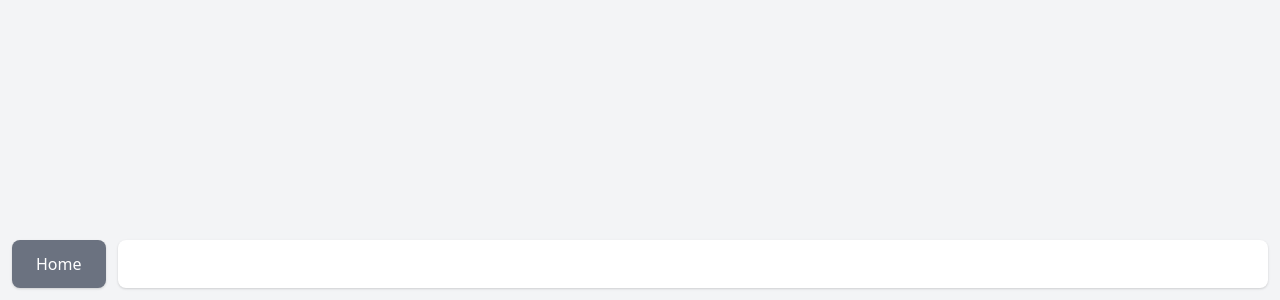
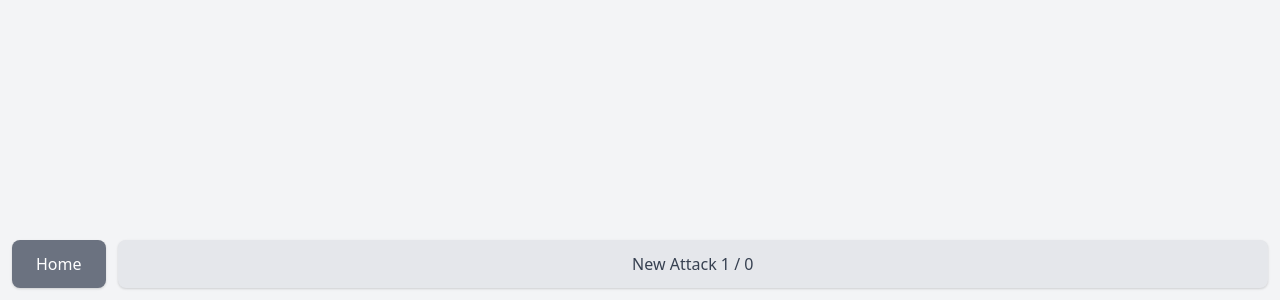
Before and after one commit to fraserbenjamin/syllabus, a React (Create React App) app: page /play in a window 1280 px wide. Shown: the part 500-800 px from the top of the page. Built offline with nearby package versions, Linux system fonts and the light colour scheme; the HTML template or start-up script is replaced by a standard one.

Commit message:
Added disabled state to next button

```diff
--- a/src/components/randomAttacks/Play.tsx
+++ b/src/components/randomAttacks/Play.tsx
@@ -61,10 +61,11 @@ const Play = () => {
           Home
         </button>
         <button
-          className={`py-3 px-6 text-white rounded-lg transition-colors duration-200 shadow font-medium ${activeGroup().baseColour} hover:${activeGroup().hoverColour} flex-grow`}
+          disabled={pointer + 1 >= timeline.length}
+          className={`py-3 px-6 text-white rounded-lg transition-colors duration-200 shadow font-medium ${activeGroup().baseColour} hover:${activeGroup().hoverColour} flex-grow disabled:bg-gray-200 disabled:text-gray-700 disabled:cursor-default`}
           onClick={nextItem}
         >
-          New Attack
+          New Attack {pointer + 1} / {timeline.length}
         </button>
       </div>
     </div>
--- a/tailwind.config.js
+++ b/tailwind.config.js
@@ -5,7 +5,12 @@ module.exports = {
     extend: {},
   },
   variants: {
-    extend: {},
+    extend: {
+      opacity: ['disabled'],
+      backgroundColor: ['disabled'],
+      textColor: ['disabled'],
+      cursor: ['disabled'],
+    },
   },
   plugins: [],
 }
```
